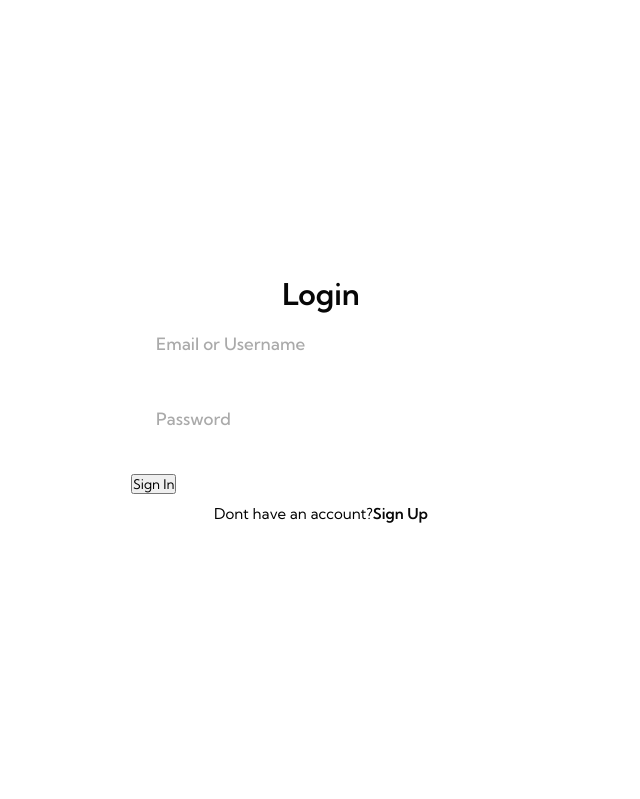
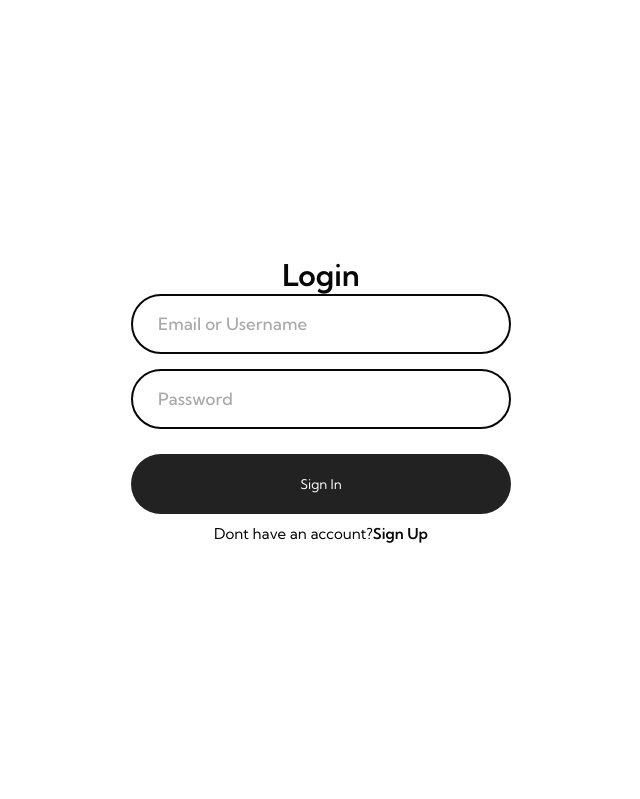
Before and after one commit to liljakie13/my-fall-2025-project, a Flask app: page /login in a window 1280 px wide. Shown: the part 81-880 px from the top of the page, without its empty margins (319-959 px from the left). Run offline with Flask 3, Linux system fonts and the light colour scheme.

Commit message:
fixed login css

```diff
--- a/MypythonWebApp/app/static/css/ucnj_styles.css
+++ b/MypythonWebApp/app/static/css/ucnj_styles.css
@@ -108,7 +108,7 @@
     padding: 0 25px;
     margin-bottom: 15px;
     border-radius: 30px;
-    border: none;
+    border: 2px solid #070707;
 }
 
 ::placeholder{
@@ -116,7 +116,7 @@
     color: #aaaaaa
 }
 
-.submission-btn {
+.login-btn {
     width: 100%;
     height: 60px;
     background: #222;
```
